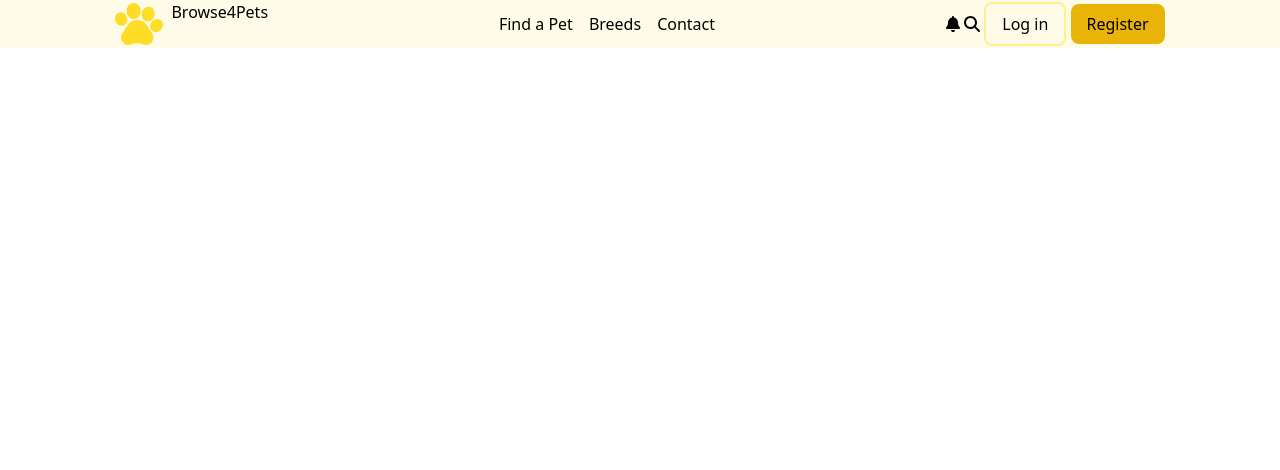
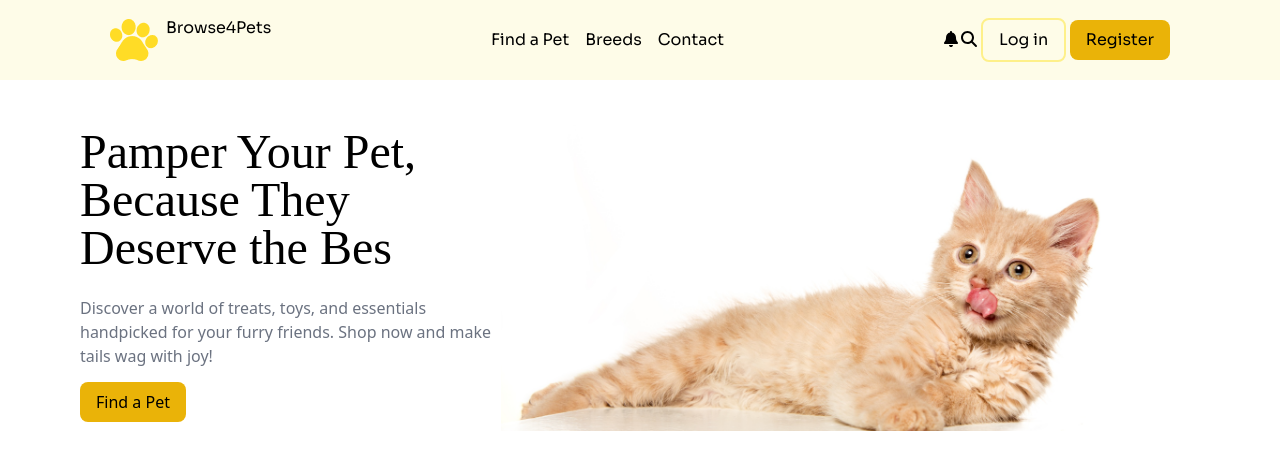
Before and after one commit to afrojakeya10/pet-care, a plain HTML site: page index.html in a window 1280 px wide. Drawn offline with nearby package versions, Linux system fonts and the light colour scheme; a web font is replaced by a local one.

Commit message:
added the banner section

```diff
--- a/index.html
+++ b/index.html
@@ -52,18 +52,18 @@
 <body class="">
 
     <header>
-         <nav class="mx-auto bg-yellow-50 items-end">
+         <nav class="mx-auto bg-yellow-50 items-end google-font2 ">
 
              <div class="flex justify-around items-center ">
               <!--left side -->
-          <div class="flex  gap-2">
+          <div class="flex  gap-2 my-4">
             <img src="images/logo-header.png">
             <h1 class="hidden md:block    "> Browse4Pets</h1>
           </div>
 
 
           <!--middle side-->
-          <div class=" hidden md:block flex gap-4">
+          <div class=" hidden md:block flex gap-4 my-4" >
             <ul class="flex justify-center items-center gap-4">
               <li><a>Find a Pet</a></li>
               <li><a>Breeds</a></li>
@@ -73,7 +73,7 @@
 
 
           <!--last part-->
-          <div class="hidden md:block flex  justify-center gap-4 ">
+          <div class="hidden md:block flex  justify-center gap-4 my-4 ">
             <i class="fa fa-bell "></i>
             <i class="fa fa-search"></i>
             <button class="border-2 border-yellow-200 px-4 py-2 rounded-lg">Log in</button>
@@ -84,14 +84,33 @@
           <div class="md:hidden">
             <i class="fa fa-bars"></i>
           </div>
+
+
           </div>
 
 
          </nav>
+
+
+         <!--banner section-->
+         <div class=" md:flex mb-28 ">
+
+          <div class="mt-12 ml-20">
+            <h1 class="google-font1 text-5xl font-normal  ">Pamper Your Pet,<br> Because They Deserve the Bes</h1><br>
+            <p class="text-gray-500">Discover a world of treats, toys, and essentials handpicked for your furry friends. Shop now and make tails wag with joy!</p><br>
+            <button class="bg-yellow-500 rounded-lg px-4 py-2 animate-bounce">Find a Pet</button>
+
+          </div>
+
+          <div class="mr-40">
+           <img class=" " src="images/cat-big.png ">
+          </div>
+         </div>
     </header>
 
 
     <main>
+
 
     </main>
 
```
